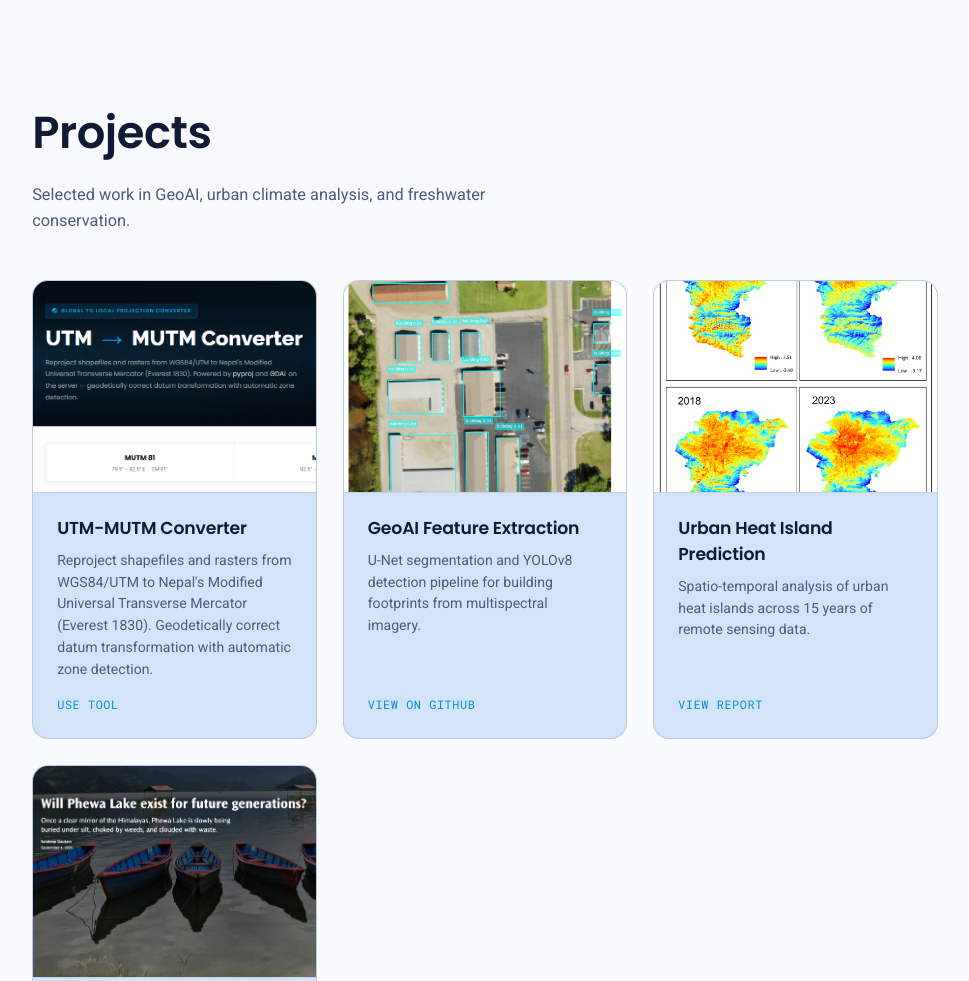
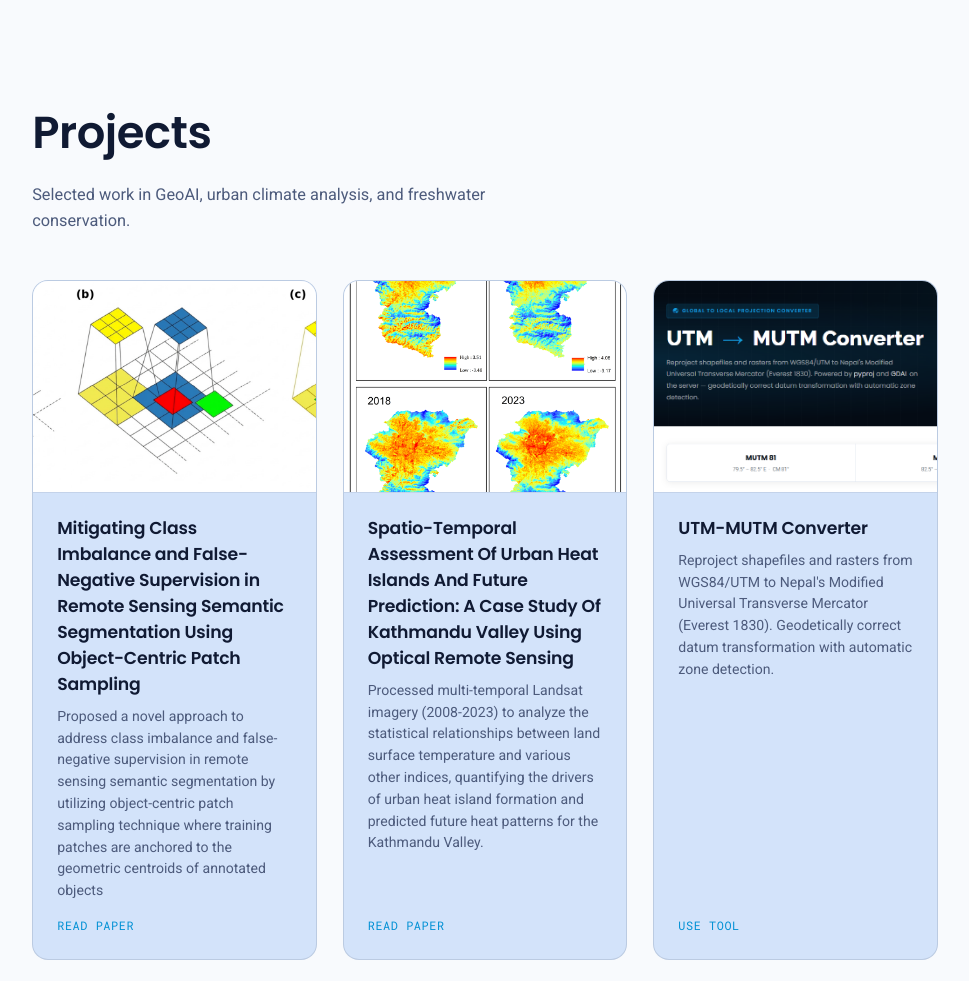
Before and after one commit to sanme10/sandeep.github.io, a plain HTML site: page index.html in a window 1280 px wide. Shown: the part 4907-5888 px from the top of the page, without its empty margins (291-1260 px from the left). Drawn offline with Linux system fonts and the light colour scheme.

Commit message:
Portfolio updated

```diff
--- a/index.html
+++ b/index.html
@@ -881,7 +881,7 @@ monitoring. </li>
 <li> Digitized groundwater irrigation command areas for water planning.</li>
 <li> Performed automation for Geospatial analysis using Python and ModelBuilder tools.</li>
 <li> Performed QA/QC, spatial validation, attribute correction, and map digitization.</li>
-<li> Supported field teams through GNSS/UAV/LiDAR/Bathymetry/TotalStation surveys and data verification.</li>
+<li> Supported field teams through GNSS/UAV/LiDAR/Bathymetric/TotalStation surveys and data verification.</li>
               </ul>
             </div>
             <div class="tl-item">
@@ -918,6 +918,26 @@ monitoring. </li>
       </div>
 
       <div class="proj-grid reveal">
+        <a href="https://www.mdpi.com/2072-4292/18/16/2844" target="_blank" rel="noopener" class="proj-card">
+          <div class="proj-media">
+            <img src="assets\img\portfolio\MDPI_Paper.png" alt="Urban Heat Island Prediction thumbnail" loading="lazy">
+          </div>
+          <div class="proj-body">
+            <h4>Mitigating Class Imbalance and False-Negative Supervision in Remote Sensing Semantic Segmentation Using Object-Centric Patch Sampling</h4>
+            <p>Proposed a novel approach to address class imbalance and false-negative supervision in remote sensing semantic segmentation by utilizing object-centric patch sampling technique where training patches are anchored to the geometric centroids of annotated objects</p>
+            <span class="proj-link">Read Paper <svg><use href="#ic-arrow-up-right"/></svg></span>
+          </div>
+        </a>
+        <a href="https://www.nepjol.info/index.php/jlmge/article/view/97962" target="_blank" rel="noopener" class="proj-card">
+          <div class="proj-media">
+            <img src="assets\img\portfolio\UHI_final.png" alt="Urban Heat Island Prediction thumbnail" loading="lazy">
+          </div>
+          <div class="proj-body">
+            <h4>Spatio-Temporal Assessment Of Urban Heat Islands And Future Prediction: A Case Study Of Kathmandu Valley Using Optical Remote Sensing</h4>
+            <p>Processed multi-temporal Landsat imagery (2008-2023) to analyze the statistical relationships between land surface temperature and various other indices, quantifying the drivers of urban heat island formation and predicted future heat patterns for the Kathmandu Valley.</p>
+            <span class="proj-link">Read Paper <svg><use href="#ic-arrow-up-right"/></svg></span>
+          </div>
+        </a>
         <a href="https://mutm.sandeep-gautam.com.np/" target="_blank" rel="noopener" class="proj-card">
           <div class="proj-media">
             <img src="assets\img\portfolio\Utm-mutm.png" alt="GeoAI Feature Extraction thumbnail" loading="lazy">
@@ -935,21 +955,12 @@ monitoring. </li>
           </div>
           <div class="proj-body">
             <h4>GeoAI Feature Extraction</h4>
-            <p>U-Net segmentation and YOLOv8 detection pipeline for building footprints from multispectral imagery.</p>
+            <p>U-Net segmentation and YOLOv8 detection pipeline for cotton fields and building footprints from multispectral imagery.</p>
             <span class="proj-link">View on GitHub <svg><use href="#ic-arrow-up-right"/></svg></span>
           </div>
         </a>
 
-        <a href="https://drive.google.com/file/d/1YGqbFsmRGV5r9jG5FRnJq58c7qxhJ13g/view" target="_blank" rel="noopener" class="proj-card">
-          <div class="proj-media">
-            <img src="assets\img\portfolio\UHI_final.png" alt="Urban Heat Island Prediction thumbnail" loading="lazy">
-          </div>
-          <div class="proj-body">
-            <h4>Urban Heat Island Prediction</h4>
-            <p>Spatio-temporal analysis of urban heat islands across 15 years of remote sensing data.</p>
-            <span class="proj-link">View Report <svg><use href="#ic-arrow-up-right"/></svg></span>
-          </div>
-        </a>
+
 
         <a href="https://storymaps.arcgis.com/stories/7dbb8799b7154d7098f98288aca08893" target="_blank" rel="noopener" class="proj-card">
           <div class="proj-media">
```
Also changed, not shown: assets/img/portfolio/MDPI_Paper.png (added).
